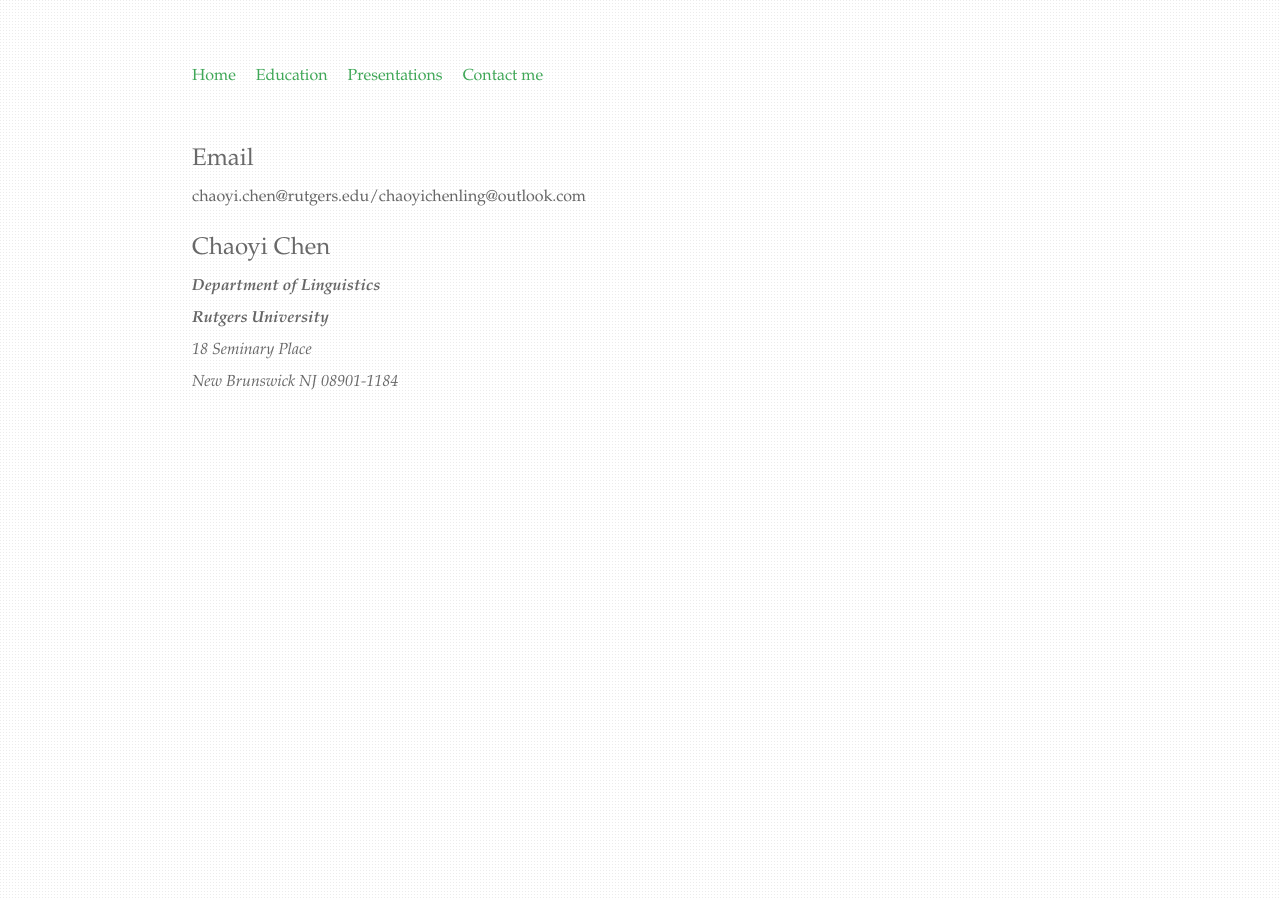
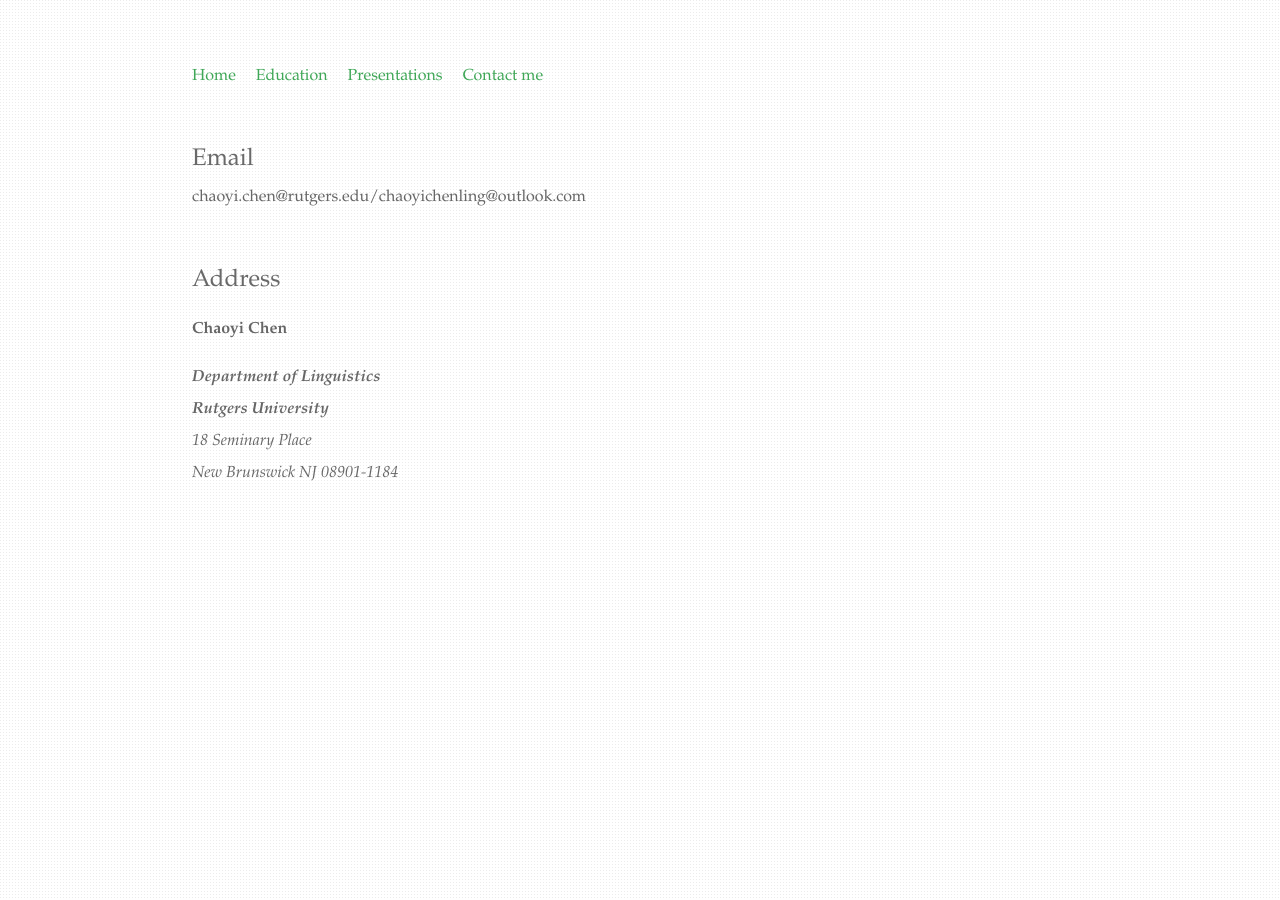
Before and after one commit to chaoyichen71/chaoyichen71.github.io, a Jekyll site: the page built from Contact me/index.html, in a window 1280 px wide. Built offline with Jekyll 4.4.1, drawn with Linux system fonts in a browser that asks for light colours.

Commit message:
Update index.html

```diff
--- a/Contact me/index.html
+++ b/Contact me/index.html
@@ -7,8 +7,9 @@ title: Contact me
 			<h2>Email</h2>
 			<span class="obfuscate">chaoyi.chen@rutgers.edu/chaoyichenling@outlook.com</span>
 			</div>
-
-				<h2>Chaoyi Chen</h2>
+</br>
+				<h2>Address</h2>
+				        <p><b>Chaoyi Chen</b></p>
 					<address>
 					<strong>Department of Linguistics<br>
 						Rutgers University</strong><br>
```
